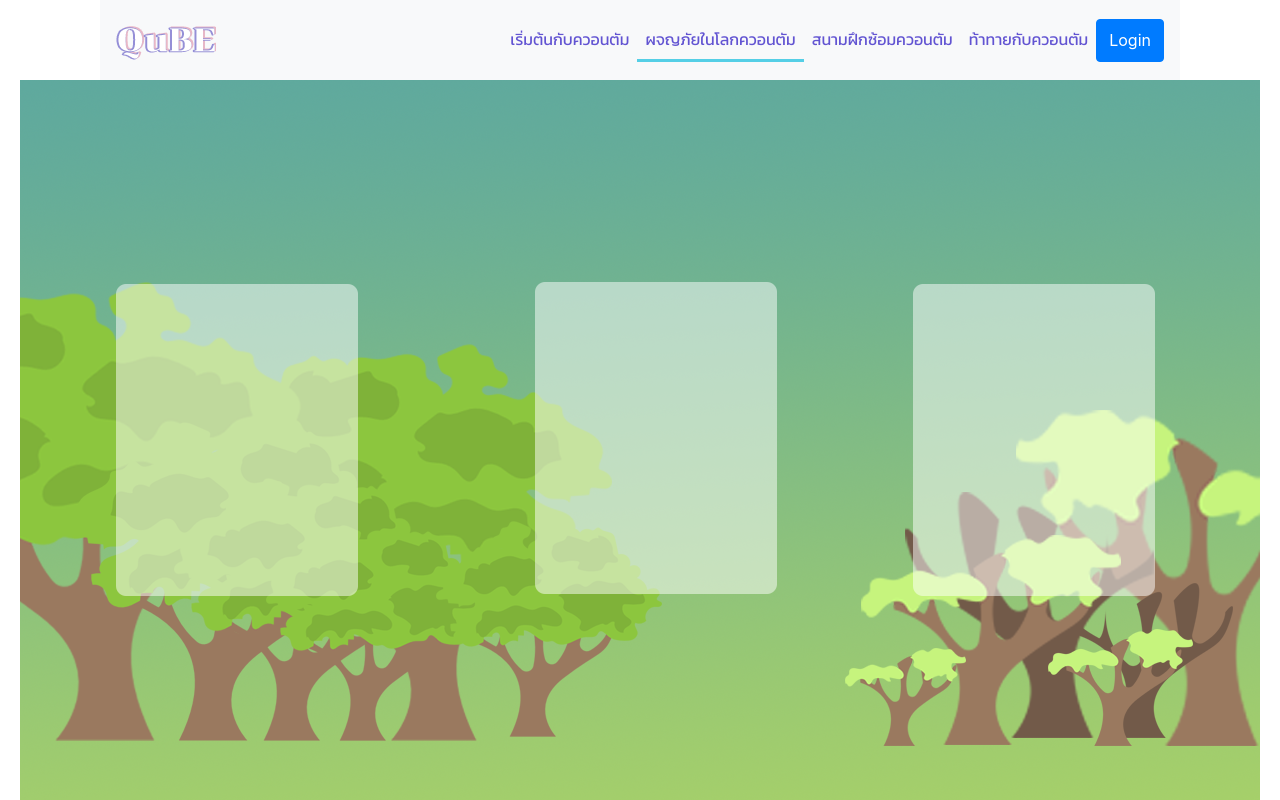
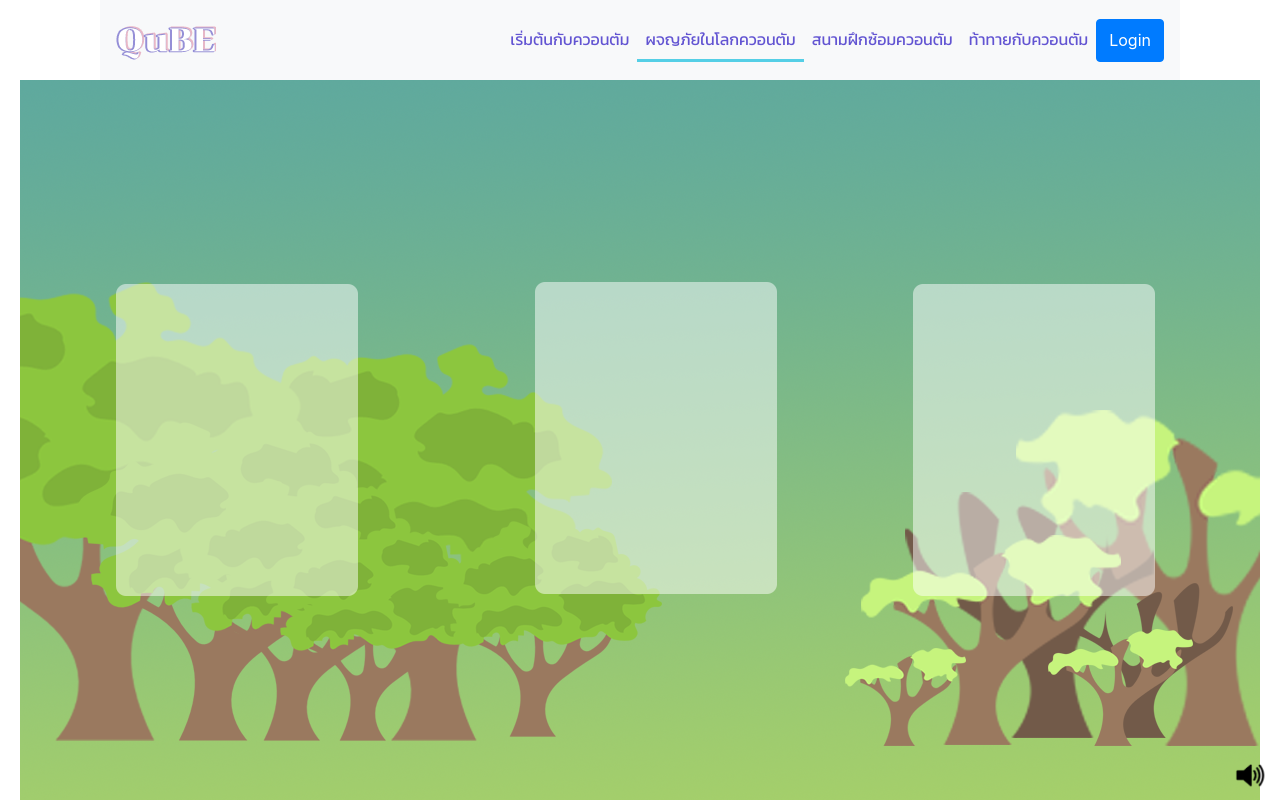
Before and after one commit to Kadphol/QuBE, a React (Create React App) app in the folder frontend/: page /explore in a window 1280 px wide. Built offline with nearby package versions, Linux system fonts and the light colour scheme; no server answers; a web font is replaced by a local one.

Commit message:
Add sound component

```diff
--- /dev/null
+++ b/frontend/src/components/sound/Music.scoped.css
@@ -0,0 +1,7 @@
+.Button {
+    width: 30px;
+    height: 30px;
+    position: fixed;
+    bottom: 10px;
+    right: 15px;
+}
--- /dev/null
+++ b/frontend/src/components/sound/Music.tsx
@@ -0,0 +1,39 @@
+import React from 'react';
+import soundon from '../../assets/sound-on.png';
+import soundoff from '../../assets/sound-off.png';
+import './Music.scoped.css'
+
+class Music extends React.Component <{url:string}>{
+
+    state = {
+      play: false
+    }
+    audio = new Audio(this.props.url);
+
+    componentDidMount() {
+        this.setState({ play: true })
+        this.audio.volume = 0.1
+        this.audio.play()
+    }
+
+    componentWillUnmount() {
+        this.setState({ play: false})
+        this.audio.pause()
+    }
+
+    togglePlay = () => {
+      this.setState({ play: !this.state.play }, () => {
+        this.state.play ? this.audio.play() : this.audio.pause();
+      });
+    }
+
+    render() {
+      return (
+        <div>
+          <img className="Button" src={this.state.play ? soundon : soundoff} onClick={this.togglePlay} />
+        </div>
+      );
+    }
+  }
+
+  export default Music;
--- a/frontend/src/pages/Explore/index.tsx
+++ b/frontend/src/pages/Explore/index.tsx
@@ -1,10 +1,13 @@
 import React from 'react';
 import intro from '../../assets/intro.png';
+import Music from '../../components/sound/Music'
+
 class Explore extends React.Component {
   render() {
     return (
       <div>
         <img src={intro} alt="intro"/>
+        <Music url="https://www.mboxdrive.com/bgm.mp3"/>
       </div>
     );
   }
```
Also changed, not shown: frontend/src/assets/sound-off.png (added), frontend/src/assets/sound-on.png (added).
